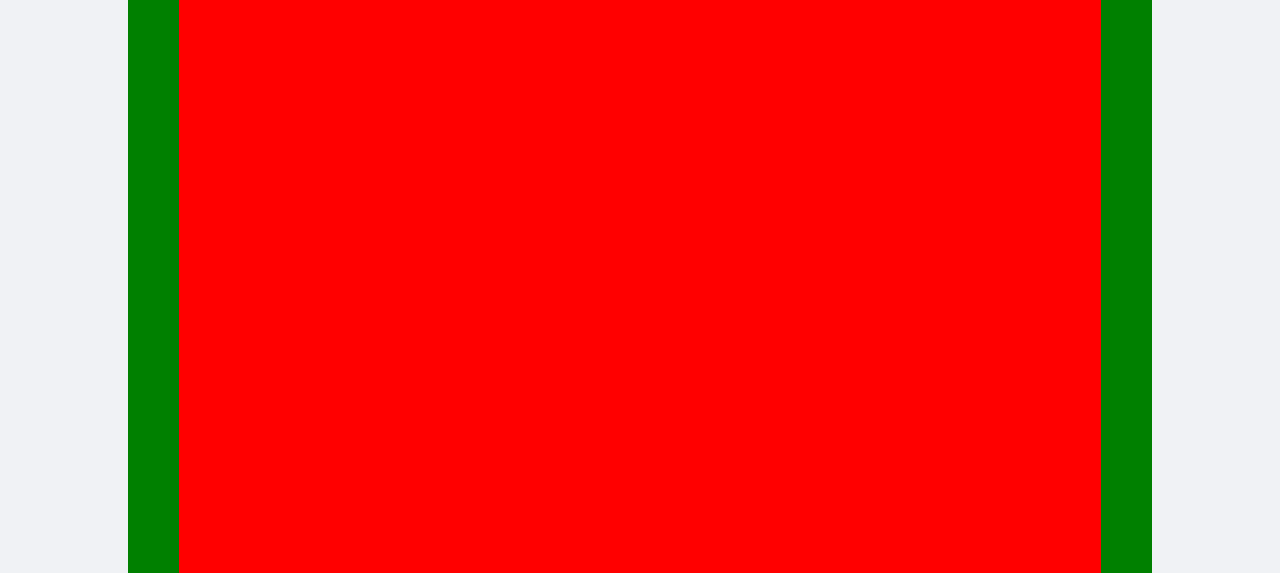
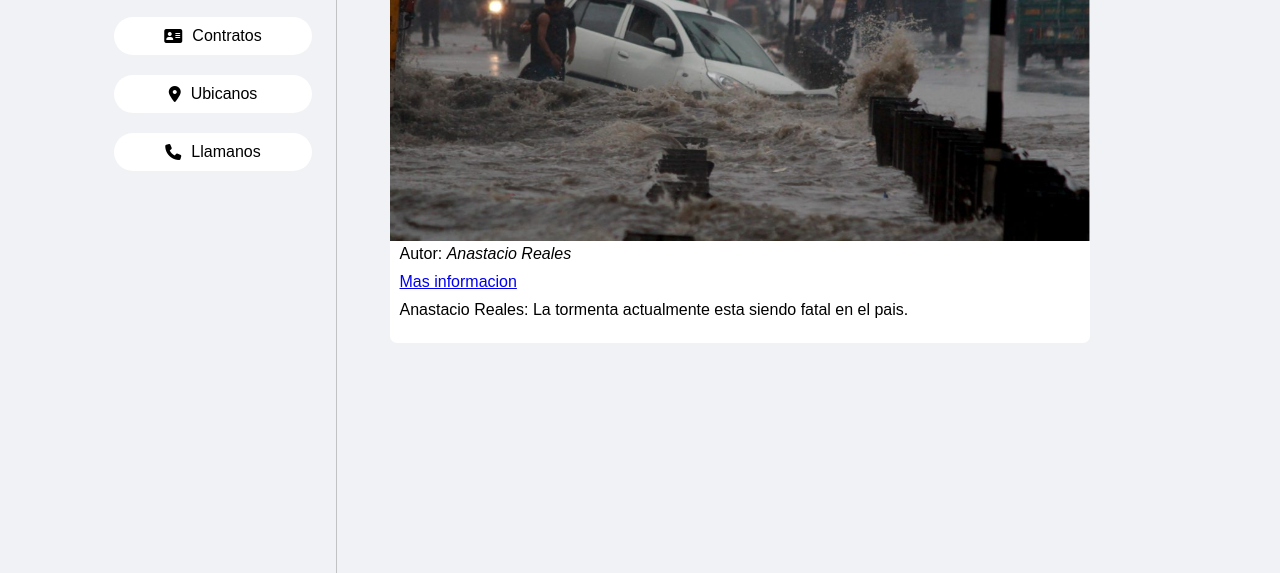
Before and after one commit to kenndow4/news, a website: page news/src/index.html in a window 1280 px wide. Shown: the part 277-850 px from the top of the page. Drawn offline with Linux system fonts and the light colour scheme; a web font is replaced by a local one.

Commit message:
Modifique el section

```diff
--- a/news/src/css/section.css
+++ b/news/src/css/section.css
@@ -1,13 +1,55 @@
 .contPadre {
-    background-color: green;
-    width: 80%;
+    width: 90%;
     height: 100vh;
     margin: auto;
+    display: flex;
+    flex-direction: row;
 }
 
 .contHijo {
-    background-color: red;
-    width: 90%;
+    width: 70%;
     height: 100%;
     margin: auto;
+    display: flex;
+    justify-content: center;
+    border-left: 1px solid rgba(0, 0, 0, 0.2);
 }
+
+.articulosIzquierda {
+    display: column;
+    flex-direction: row;
+}
+
+.contenidito {
+    display: flex;
+    flex-direction: row;
+    background-color: #fff;
+    padding: 10px 25px;
+    border-radius: 20px;
+    width: 100%;
+    justify-content: center;
+    align-items: center;
+    margin: 20px 0px 15px 50px;
+    cursor: pointer;
+}
+
+.articulosIzquierda {
+    margin-top: 50px;
+}
+
+.fa-house, .fa-invision, .fa-briefcase, .fa-address-card, .fa-location-dot, .fa-phone {
+    margin-right: 10px;
+}
+
+.contenedorPublicacion {
+    background-color: #fff;
+    display: inline-block;
+    height: 470px;
+    margin-top: 100px;
+    border-radius: 7px;
+}
+
+.autor, .link, .descripcion {
+    margin-bottom: 10px;
+    margin-left: 10px;
+}
--- a/news/src/index.html
+++ b/news/src/index.html
@@ -29,9 +29,8 @@
 
    </header>
 
-
+<!-- <----------------------apartado izquierdo------------------------>
 <section class="contPadre">
-   <div class="contHijo" id="cont-padre-public">
     <article class="articulosIzquierda">
         <div class="contenidito">
             <i class="fa-solid fa-house"></i>
@@ -59,7 +58,18 @@
         </div>
     </article>
 
+    <!-- <----------------------contenido de publicacion------------------------>
+   <div class="contHijo" id="cont-padre-public">
+    <div class="contenedorPublicacion">
+        <div class="imgCont">
+            <img class="imagensita" src="img/informe1.jpg" alt="Foto de Publicacion" width="700px">
+        </div>
+        <p class="autor">Autor: <i>Anastacio Reales</i></p>
+        <a href="https://www.apple.com/la/" target="_blank"><p class="link">Mas informacion</p></a>
+        <p class="descripcion">Anastacio Reales: La tormenta actualmente esta siendo fatal en el pais.</p>
 
+
+    </div>
 
 
 
```
